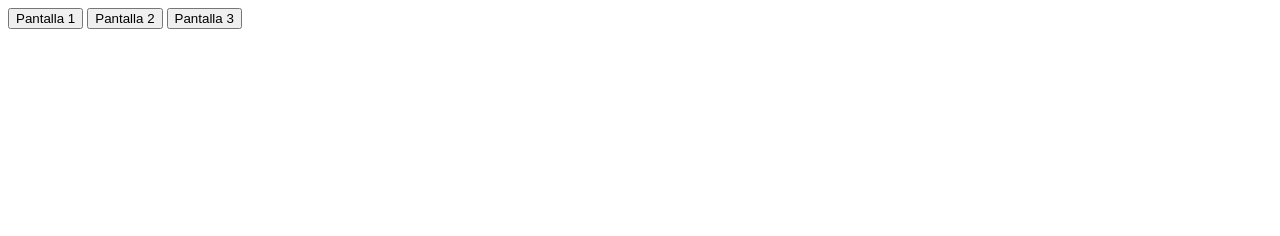
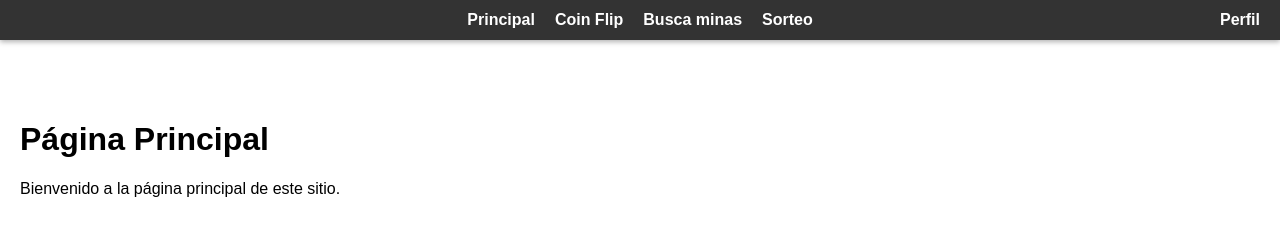
Before and after one commit to MatiasMontesinos/SQCoins2, a plain HTML site: page frontend/index.html in a window 1280 px wide. Drawn offline with Linux system fonts and the light colour scheme; files that its build step writes are made by us from their sources.

Commit message:
Se agrega navbar funcional para el cambio entre paginas

```diff
--- a/backend/index.js
+++ b/backend/index.js
@@ -8,7 +8,7 @@ const frontendPath = path.join(__dirname, '../frontend');
 app.use(express.static(frontendPath));
 
 // Si quieren la ruta raíz, envío el index.html
-app.get('/', (req, res) => {
+app.get('*', (req, res) => {
   res.sendFile(path.join(frontendPath, 'index.html'));
 });
 
--- /dev/null
+++ b/frontend/CSS/navbar.css
@@ -0,0 +1,63 @@
+#navbar {
+  position: fixed;
+  top: 0;
+  left: 0;
+  width: 100%;
+  max-width: 100vw;
+  background-color: #333;
+  color: white;
+  padding: 20px 20px; /* Más altura */
+  box-shadow: 0 2px 5px rgba(0,0,0,0.3);
+  box-sizing: border-box;
+  overflow: visible;
+  z-index: 1000;
+  position: relative; /* Para posicionar hijos absolutos */
+}
+
+.menu-central {
+  position: absolute;
+  left: 50%;
+  top: 50%;
+  transform: translate(-50%, -50%);
+  list-style: none;
+  display: flex;
+  gap: 20px;
+  margin: 0;
+  padding: 0;
+  white-space: nowrap;
+}
+
+.menu-central li a {
+  color: white;
+  text-decoration: none;
+  font-weight: bold;
+}
+
+.menu-central li a:hover {
+  text-decoration: underline;
+}
+
+.perfil {
+  position: absolute;
+  right: 20px;
+  top: 50%;
+  transform: translateY(-50%);
+  white-space: nowrap;
+}
+
+.perfil a {
+  color: white;
+  text-decoration: none;
+  font-weight: bold;
+}
+
+.perfil a:hover {
+  text-decoration: underline;
+}
+
+@media (max-width: 500px) {
+  .menu-central {
+    gap: 15px;
+    overflow-x: auto;
+  }
+}
--- a/frontend/CSS/style.css
+++ b/frontend/CSS/style.css
@@ -0,0 +1,16 @@
+body {
+  margin: 0;
+  padding: 0;
+  background-color: #fff; /* color fondo igual al contenido */
+  font-family: Arial, sans-serif;
+  box-sizing: border-box;
+}
+
+main#contenido {
+  padding: 20px;
+  padding-top: 60px; /* deja espacio para navbar fija */
+  background-color: #fff; /* mismo color que body */
+  min-height: 100vh; /* que ocupe todo alto */
+  box-sizing: border-box;
+  /* No margin-top para evitar espacios extra */
+}
--- /dev/null
+++ b/frontend/JS/app.js
@@ -0,0 +1,55 @@
+// Cargar una página HTML en el contenedor principal
+function cargarPagina(archivo, url) {
+  fetch(`Paginas/${archivo}`)
+    .then(res => res.text())
+    .then(html => {
+      document.getElementById('contenido').innerHTML = html;
+      history.pushState({ archivo }, '', url);
+    })
+    .catch(() => {
+      document.getElementById('contenido').innerHTML = '<p>Error al cargar la página.</p>';
+    });
+}
+
+// Escuchar clics en cualquier enlace con data-pagina (delegación)
+document.addEventListener('click', (e) => {
+  const link = e.target.closest('a[data-pagina]');
+  if (link) {
+    e.preventDefault();
+    const archivo = link.dataset.pagina;
+    const url = link.getAttribute('href');
+    cargarPagina(archivo, url);
+  }
+});
+
+// Cargar navbar una vez y contenido inicial según la URL
+window.addEventListener('DOMContentLoaded', () => {
+  fetch('Paginas/navbar.html')
+    .then(res => res.text())
+    .then(html => {
+      document.getElementById('navbar').innerHTML = html;
+
+      // Cargar contenido correspondiente a la URL actual
+      const rutas = {
+        '/principal': 'pagina1-principal.html',
+        '/coinflip': 'pagina2-juego1.html',
+        '/buscaminas': 'pagina3-juego2.html',
+        '/sorteo': 'pagina4-sorteo.html',
+        '/perfil': 'pagina5-perfil.html'
+      };
+      const path = window.location.pathname;
+      const archivo = rutas[path] || 'pagina1-principal.html';
+      cargarPagina(archivo, path);
+    });
+});
+
+// Manejo de botones Atrás / Adelante del navegador
+window.addEventListener('popstate', (e) => {
+  if (e.state && e.state.archivo) {
+    fetch(`Paginas/${e.state.archivo}`)
+      .then(res => res.text())
+      .then(html => {
+        document.getElementById('contenido').innerHTML = html;
+      });
+  }
+});
--- /dev/null
+++ b/frontend/Paginas/navbar.html
@@ -0,0 +1,12 @@
+<nav class="navbar">
+  <div class="nav-left"></div> <!-- espacio invisible para balancear -->
+  <ul class="menu-central">
+    <li><a href="/principal" data-pagina="pagina1-principal.html">Principal</a></li>
+    <li><a href="/coinflip" data-pagina="pagina2-juego1.html">Coin Flip</a></li>
+    <li><a href="/buscaminas" data-pagina="pagina3-juego2.html">Busca minas</a></li>
+    <li><a href="/sorteo" data-pagina="pagina4-sorteo.html">Sorteo</a></li>
+  </ul>
+  <div class="perfil">
+    <a href="/perfil" data-pagina="pagina5-perfil.html">Perfil</a>
+  </div>
+</nav>
--- /dev/null
+++ b/frontend/Paginas/pagina1-principal.html
@@ -0,0 +1,2 @@
+<h1>Página Principal</h1>
+<p>Bienvenido a la página principal de este sitio.</p>
--- a/frontend/index.html
+++ b/frontend/index.html
@@ -1,16 +1,15 @@
 <!DOCTYPE html>
-<html>
+<html lang="es">
 <head>
-  <title>SQCoins Web</title>
-  <link rel="stylesheet" href="style.css">
+  <meta charset="UTF-8" />
+  <meta name="viewport" content="width=device-width, initial-scale=1.0" />
+  <title>SQCoins</title>
+  <link rel="stylesheet" href="css/style.css" />
+  <link rel="stylesheet" href="css/navbar.css" />
 </head>
 <body>
-  <nav>
-    <button id="btn1">Pantalla 1</button>
-    <button id="btn2">Pantalla 2</button>
-    <button id="btn3">Pantalla 3</button>
-  </nav>
-  <div id="app"></div>
-  <script src="main.js"></script>
+  <div id="navbar"></div>
+  <main id="contenido"></main>
+  <script src="JS/app.js"></script>
 </body>
 </html>
```
Also changed, not shown: frontend/Paginas/pagina2-juego1.html (added, +2 -0 lines), frontend/Paginas/pagina3-juego2.html (added, +2 -0 lines), frontend/Paginas/pagina4-sorteo.html (added, +2 -0 lines), frontend/Paginas/pagina5-perfil.html (added, +2 -0 lines), frontend/JS/main.js (deleted), frontend/JS/pagina1-principal.js (deleted), frontend/JS/pagina2-juego1.js (deleted), frontend/JS/pagina3-juego2.js (deleted), frontend/JS/pagina4-perfil.js (deleted).
